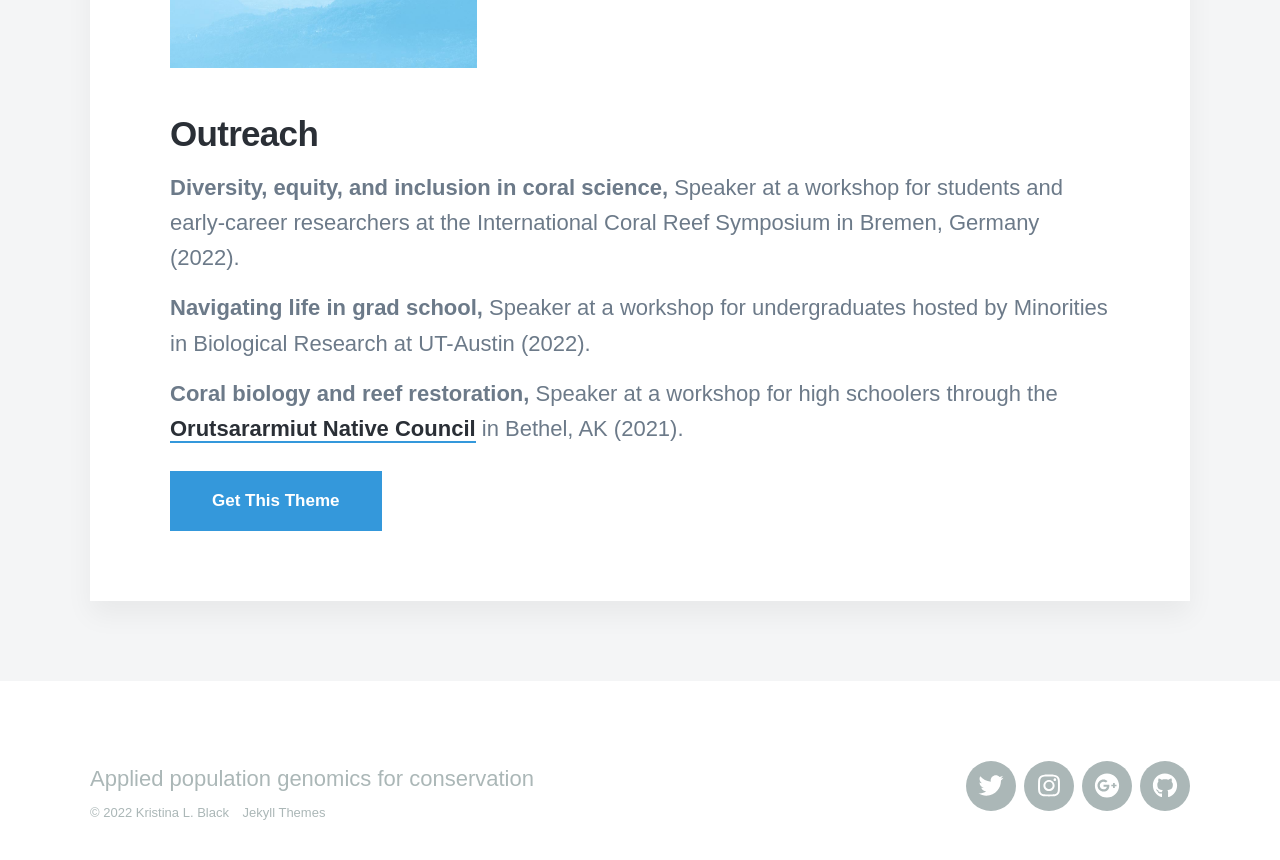
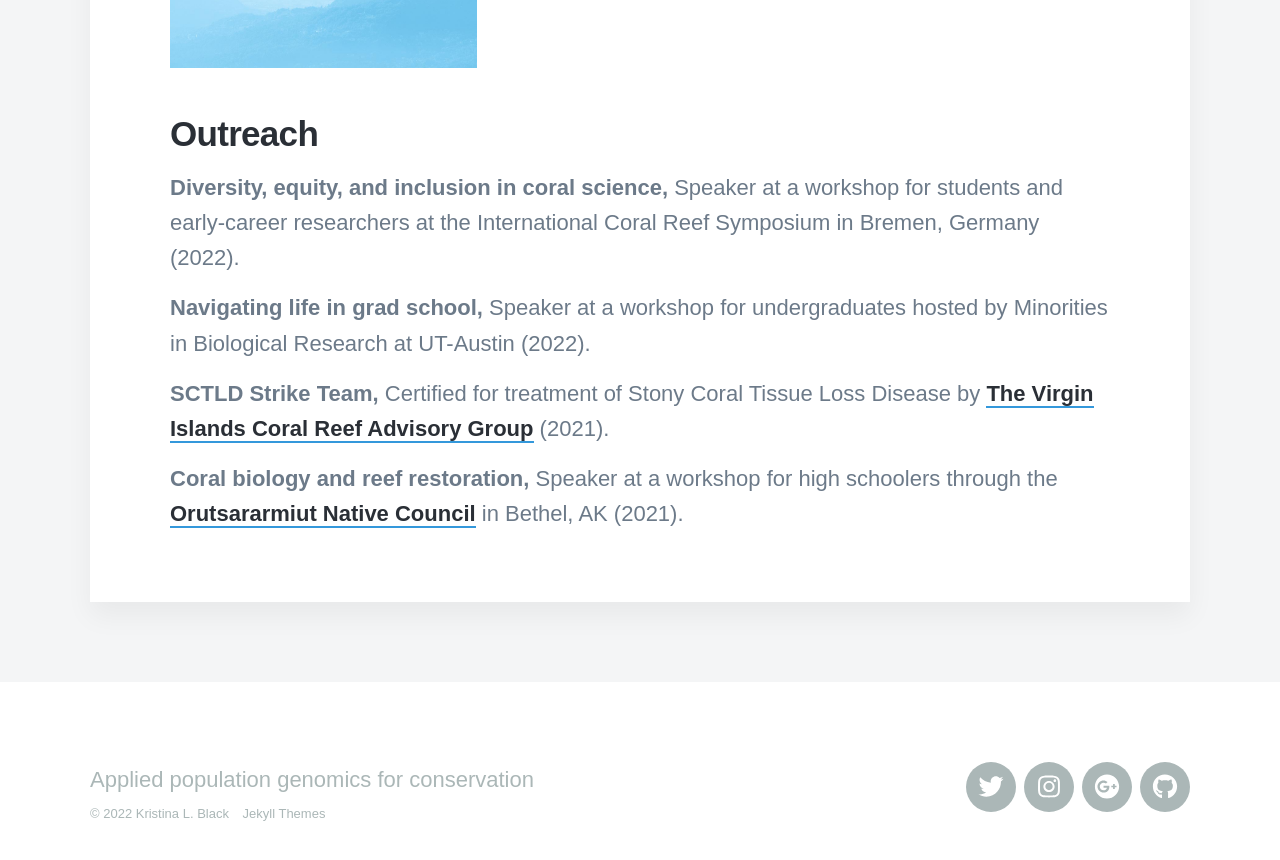
Before and after one commit to kristinaleilani/kristinaleilani.github.io, a Jekyll site: the page built from _pages/teachingoutreach.md, in a window 1280 px wide and 900 px high, scrolled down 2726 px. Shown: the top 860 px of the window. Built offline with Jekyll 4.4.1, drawn with Linux system fonts in a browser that asks for light colours; nearby versions of some CDN libraries; some web fonts are replaced.

Commit message:
Update teachingoutreach.md

```diff
--- a/_pages/teachingoutreach.md
+++ b/_pages/teachingoutreach.md
@@ -70,6 +70,6 @@ Blurb about why I love mentoring
 
 **Navigating life in grad school,** Speaker at a workshop for undergraduates hosted by Minorities in Biological Research at UT-Austin (2022).
 
+**SCTLD Strike Team,** Certified for treatment of Stony Coral Tissue Loss Disease by [The Virgin Islands Coral Reef Advisory Group](https://www.vicoraldisease.org/sctld-strike-teams) (2021).
+
 **Coral biology and reef restoration,** Speaker at a workshop for high schoolers through the [Orutsararmiut Native Council](https://orutsararmiut.org/) in Bethel, AK (2021).
-
-<a href="https://jekyllthemes.io/theme/personal-website-jekyll-theme" class="button button--large">Get This Theme</a>
```
